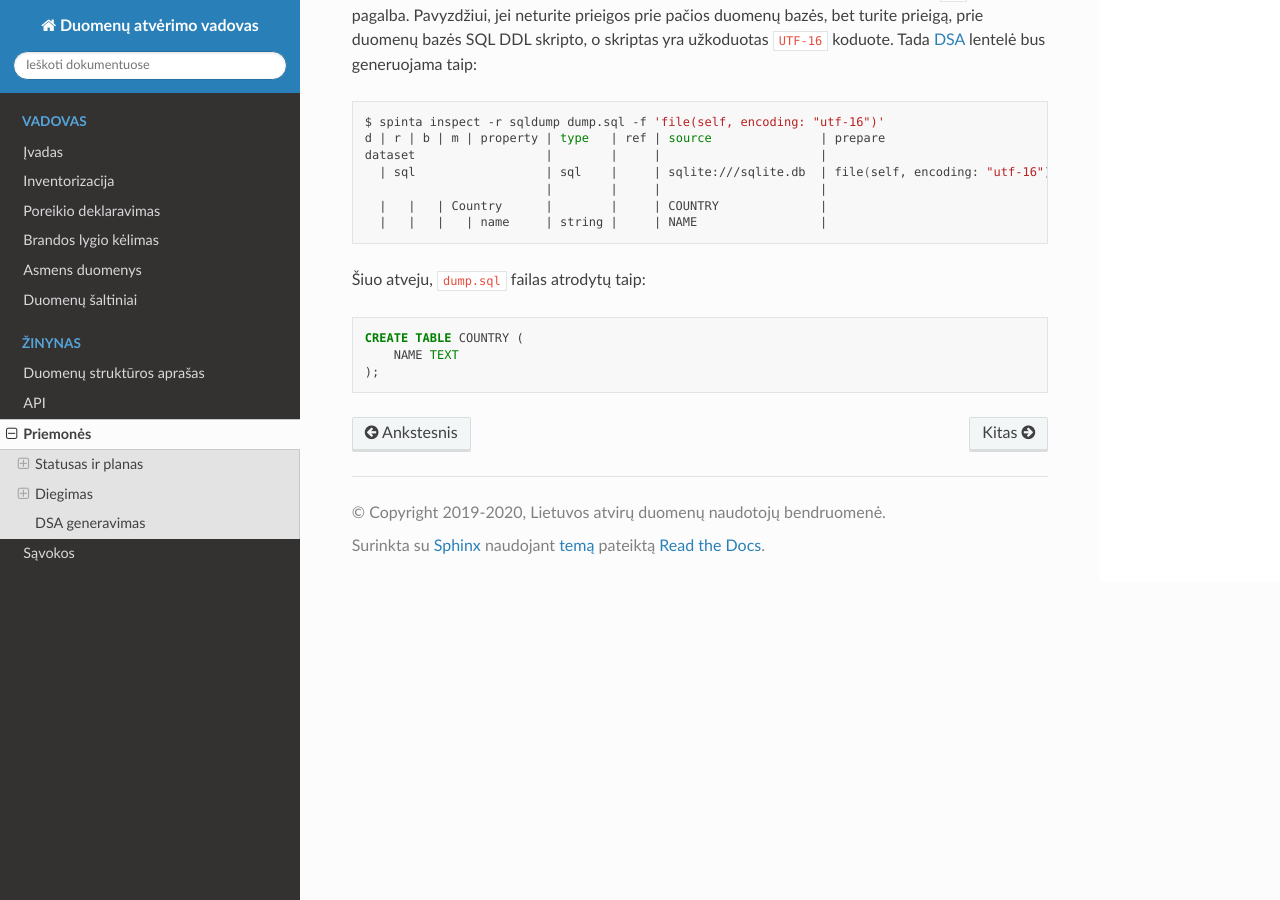
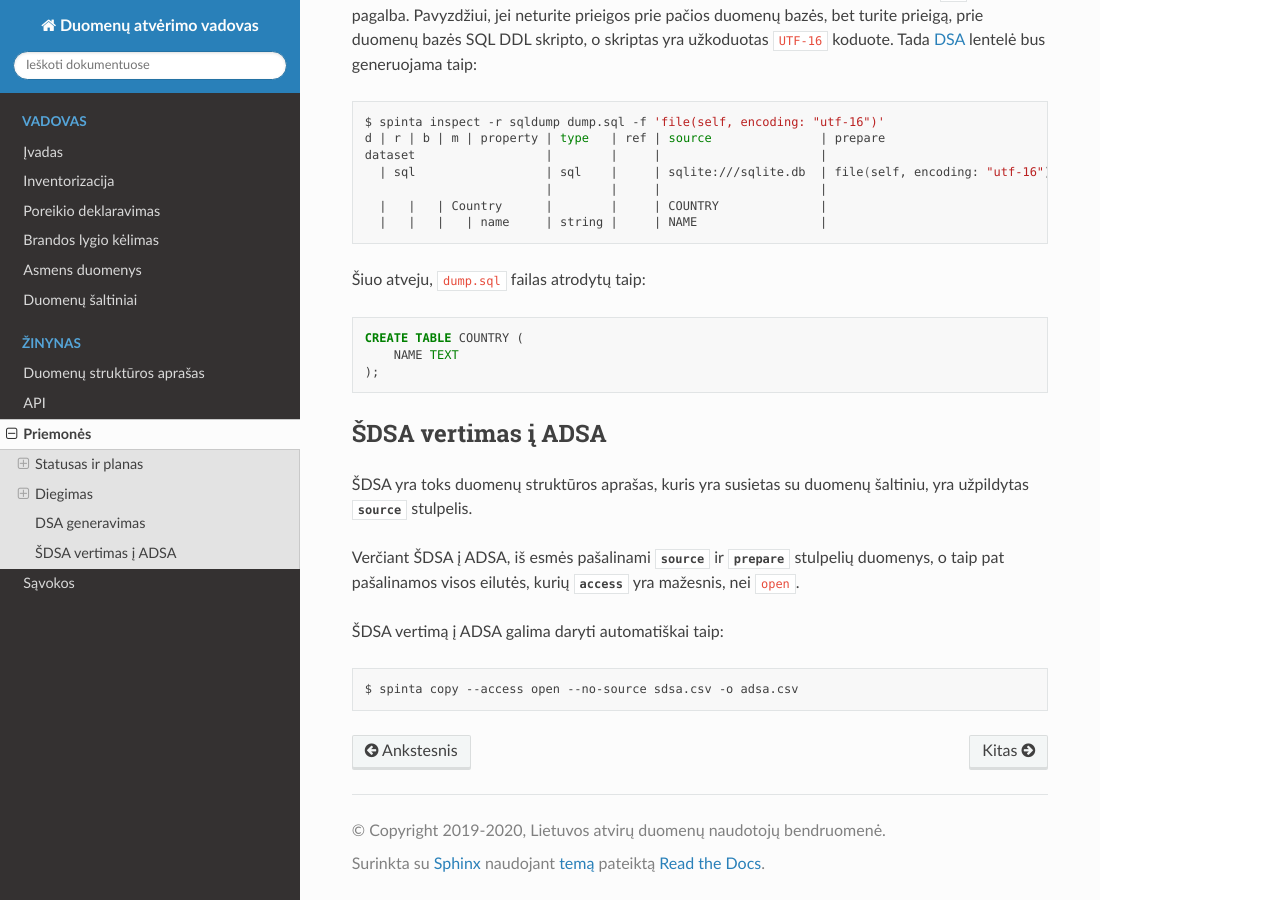
Before and after one commit to atviriduomenys/manifest, a Sphinx documentation site: the page built from docs/priemones/index.rst, in a window 1280 px wide and 900 px high, scrolled down 5126 px. Built offline with Sphinx 7.4.7 and the Read the Docs theme 2.0.0, drawn with Linux system fonts in a browser that asks for light colours; pages that are not in the unit, such as notebooks, are missing from menus.

Commit message:
How to convert ŠDSA to ADSA

```diff
--- a/docs/priemones/index.rst
+++ b/docs/priemones/index.rst
@@ -311,3 +311,20 @@ generuojama taip:
     CREATE TABLE COUNTRY (
         NAME TEXT
     );
+
+
+ŠDSA vertimas į ADSA
+====================
+
+ŠDSA yra toks duomenų struktūros aprašas, kuris yra susietas su duomenų
+šaltiniu, yra užpildytas :data:`source` stulpelis.
+
+Verčiant ŠDSA į ADSA, iš esmės pašalinami :data:`source` ir :data:`prepare`
+stulpelių duomenys, o taip pat pašalinamos visos eilutės, kurių
+:data:`access` yra mažesnis, nei `open`.
+
+ŠDSA vertimą į ADSA galima daryti automatiškai taip:
+
+.. code-block:: sh
+
+    $ spinta copy --access open --no-source sdsa.csv -o adsa.csv
```
